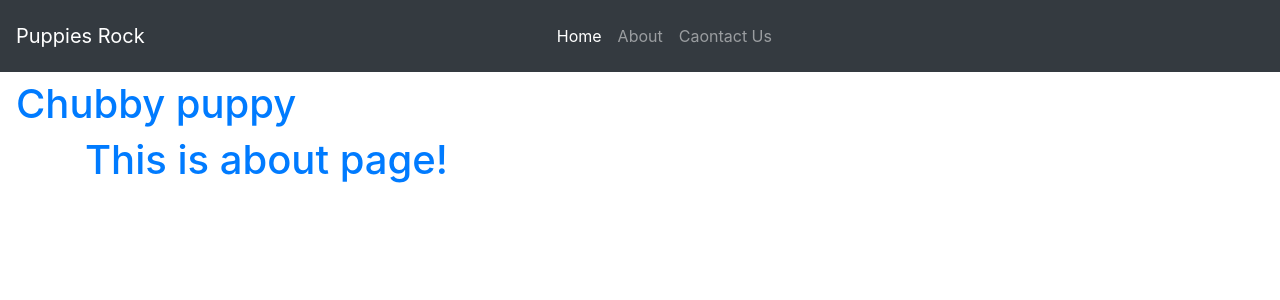
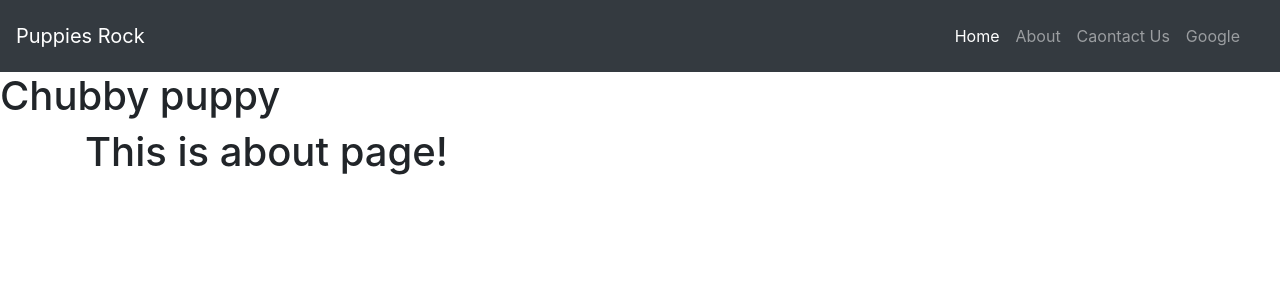
Before and after one commit to ghigbie/flask-templates, a Flask app: page /about in a window 1280 px wide. Shown: the top 300 px of the page. Run offline with Flask 2, Linux system fonts and the light colour scheme; some libraries are stand-ins or nearby versions.

Commit message:
Fix link problem

```diff
--- a/templates/base.html
+++ b/templates/base.html
@@ -26,7 +26,7 @@
                     <a class="nav-link" href="{{ url_for('contact') }}">Caontact Us</a>
                 </li>
                 <li class="nav-item">
-                    <a class="nav-link" href="{{ url_for('index') }}"><Google</a>
+                    <a class="nav-link" href="{{ url_for('index') }}">Google</a>
                 </li>
             </ul>
          </div>
```
